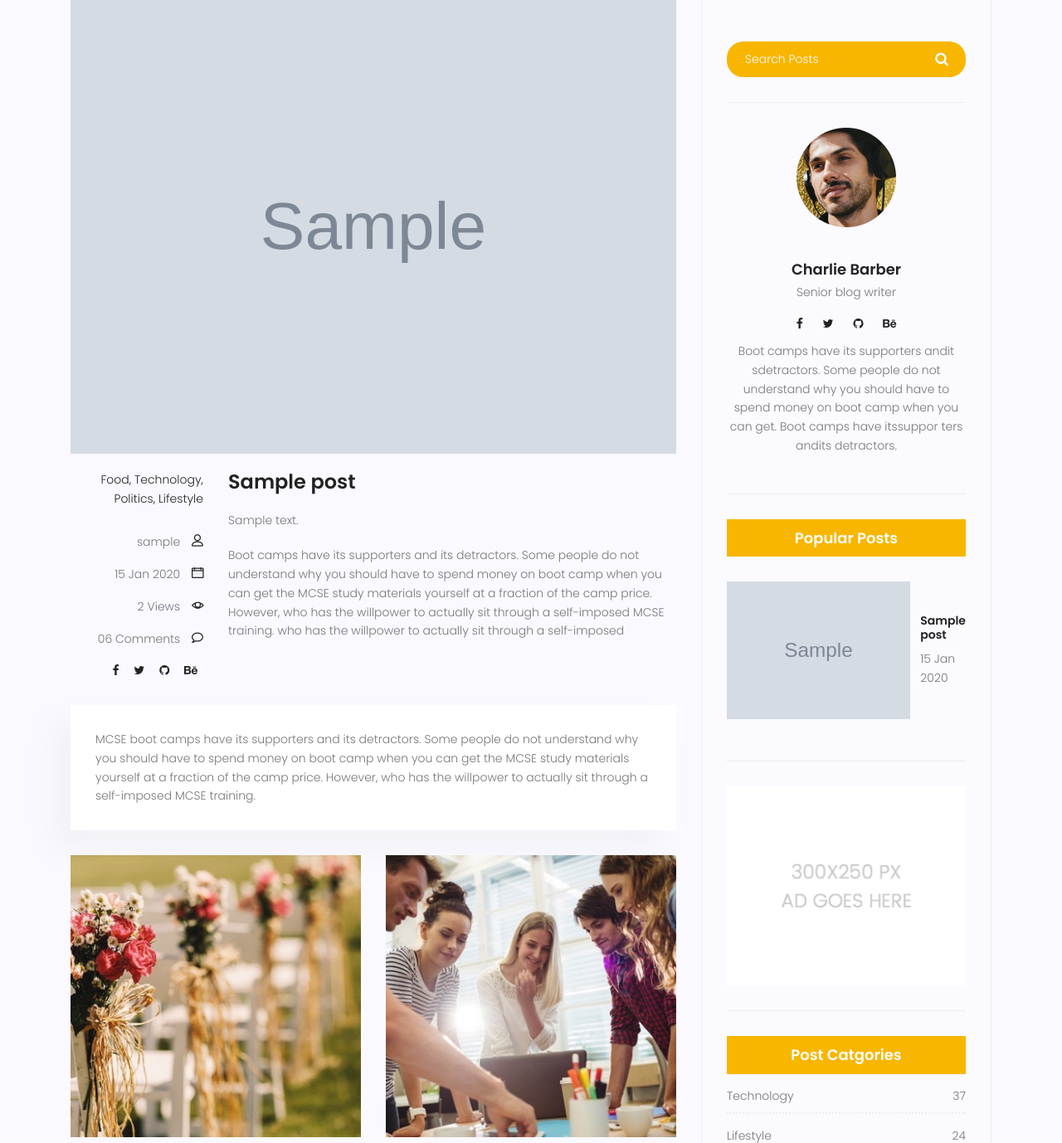
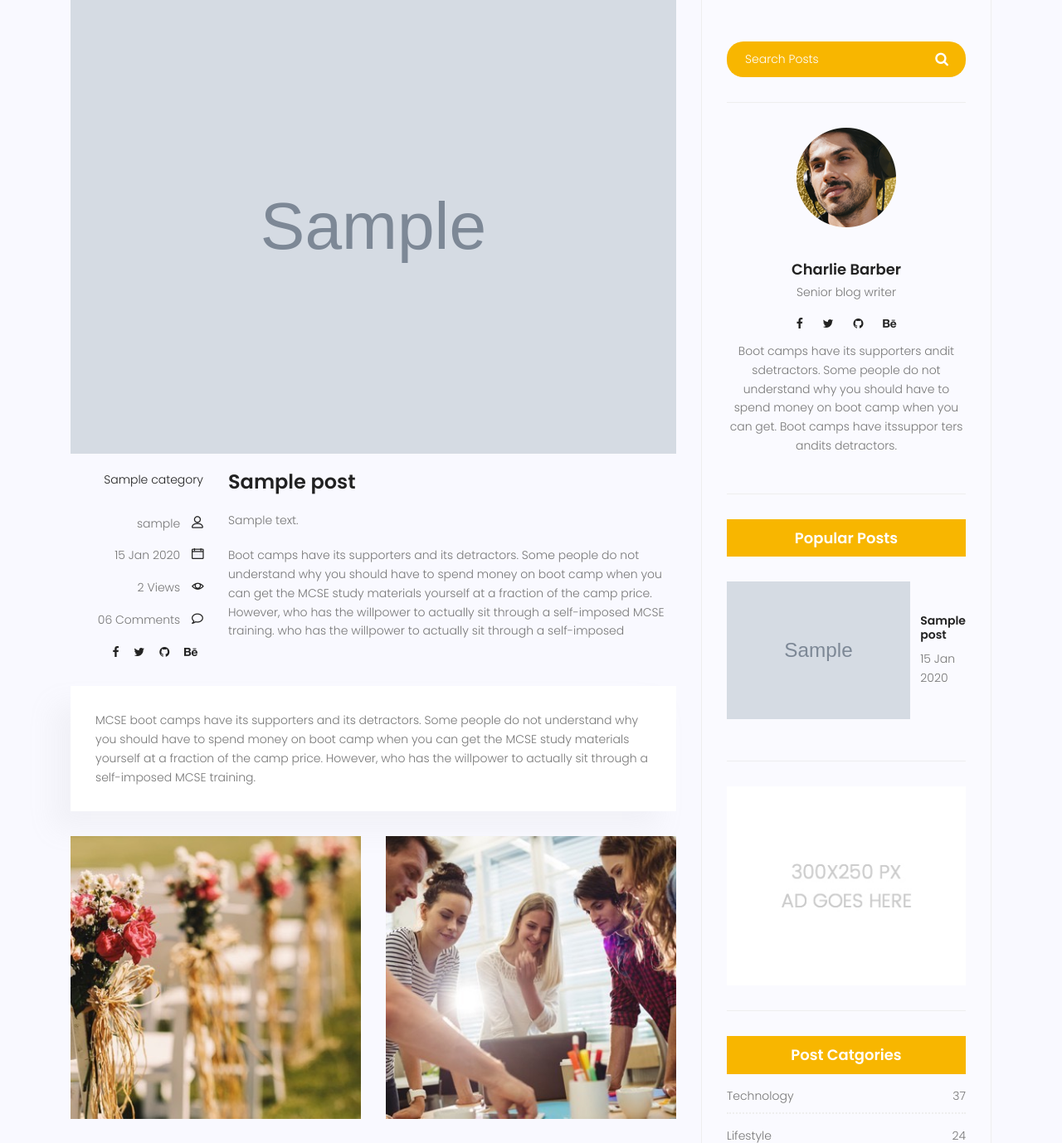
Before and after one commit to H03ein99/MySite, a Django app: page /blog/single/1 in a window 1280 px wide. Shown: the part 421-1799 px from the top of the page at 83% size. Run offline with Django 5.2, Linux system fonts and the light colour scheme; tables that the repository leaves empty hold one stand-in row (values such as "Sample post"); grey boxes marked "Sample" are stand-in pictures; some libraries are stand-ins or nearby versions.

Commit message:
Update templates
blog templates updated (used truncatechars filter )

```diff
--- a/MySite/templates/blog/blog-home.html
+++ b/MySite/templates/blog/blog-home.html
@@ -87,7 +87,7 @@
               <ul class="tags">
                 <li>
                   {% for cat in post.category.all %}
-                  {{cat.name}}{% if not forloop.last %}, {% endif %}
+                  <a href="#">{{cat.name}}</a>{% if not forloop.last %}, {% endif %}
                   {% endfor %}
                 </li>
 
@@ -112,7 +112,7 @@
                 <img class="img-fluid" src="{{post.image.url}}" alt="{{post.title}}" />
               </div>
               <a class="posts-title" href="{% url 'blog-single' post.id%}"><h3>{{post.title}}</h3></a>
-              <p class="excert">{{post.content}}</p>
+              <p class="excert">{{post.content|truncatechars:100}}</p>
               <a href="{% url 'blog-single' post.id %}" class="primary-btn">View More</a>
             </div>
           </div>
--- a/MySite/templates/blog/blog-single.html
+++ b/MySite/templates/blog/blog-single.html
@@ -31,17 +31,11 @@
             <div class="col-lg-3 col-md-3 meta-details">
               <ul class="tags">
                 <li>
-                  <a href="#">Food,</a>
+                  {% for cat in post.category.all %}
+                  <a href="#">{{cat.name}}</a>{% if not forloop.last %}, {% endif %}
+                  {% endfor %}
                 </li>
-                <li>
-                  <a href="#">Technology,</a>
-                </li>
-                <li>
-                  <a href="#">Politics,</a>
-                </li>
-                <li>
-                  <a href="#">Lifestyle</a>
-                </li>
+
               </ul>
               <div class="user-details row">
                 <p class="user-name col-lg-12 col-md-12 col-6">
```
Also changed, not shown: MySite/media/barcelona.jfif (added).
